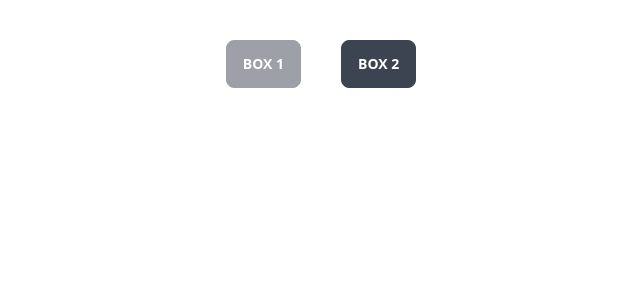
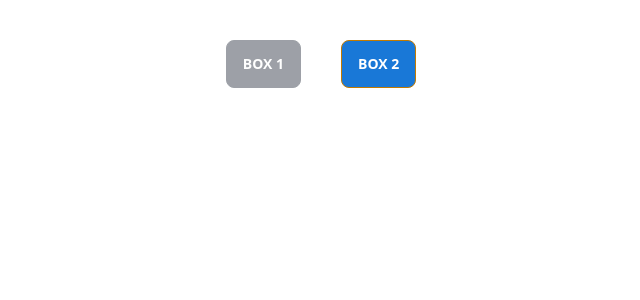
Before and after one commit to macke89/reactconverter, a Next.js app: page /testing in a window 1280 px wide. Shown: the top 300 px of the page, without its empty margins (319-959 px from the left). Built offline with nearby package versions, Linux system fonts and the light colour scheme.

Commit message:
SCSS Animation Testing

```diff
--- a/pages/testing.js
+++ b/pages/testing.js
@@ -4,7 +4,7 @@ const Testing = () => {
     return (
         <div className="flex w-screen justify-center gap-10 mt-10">
             <button className="btn btn1">Box 1</button>
-            <button className="btn">Box 2</button>
+            <button className="btn btn2">Box 2</button>
         </div>
     );
 };
--- a/styles/animation.css
+++ b/styles/animation.css
@@ -6,4 +6,22 @@
   opacity: 1;
 }
 
+.btn2 {
+  animation: color-change 1s linear 0.5s both infinite alternate;
+}
+.btn2:hover {
+  animation-play-state: paused;
+}
+
+@keyframes color-change {
+  0% {
+    background-color: #1748d7;
+    border-color: chartreuse;
+  }
+  100% {
+    background-color: #1ba5d7;
+    border-color: red;
+  }
+}
+
 /*# sourceMappingURL=animation.css.map */
--- a/styles/animation.scss
+++ b/styles/animation.scss
@@ -6,3 +6,22 @@
     opacity: 1;
   }
 }
+
+.btn2 {
+  animation: color-change 1s linear .5s both infinite alternate;
+
+  &:hover {
+    animation-play-state: paused;
+  }
+}
+
+@keyframes color-change {
+  0% {
+    background-color: #1748d7;
+    border-color: chartreuse;
+  }
+  100% {
+    background-color: #1ba5d7;
+    border-color: red;
+  }
+}
```
Also changed, not shown: 1 other file (tests, documents, lock files or other folders).
